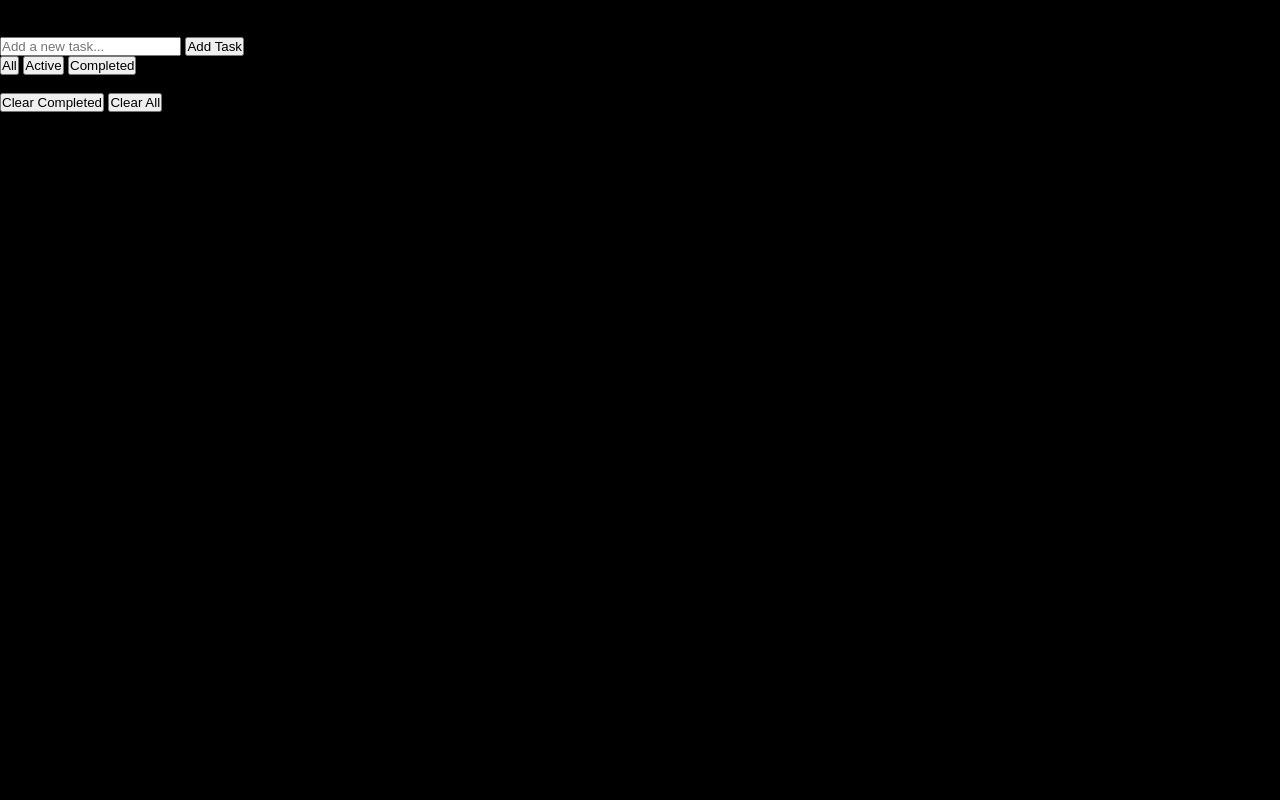
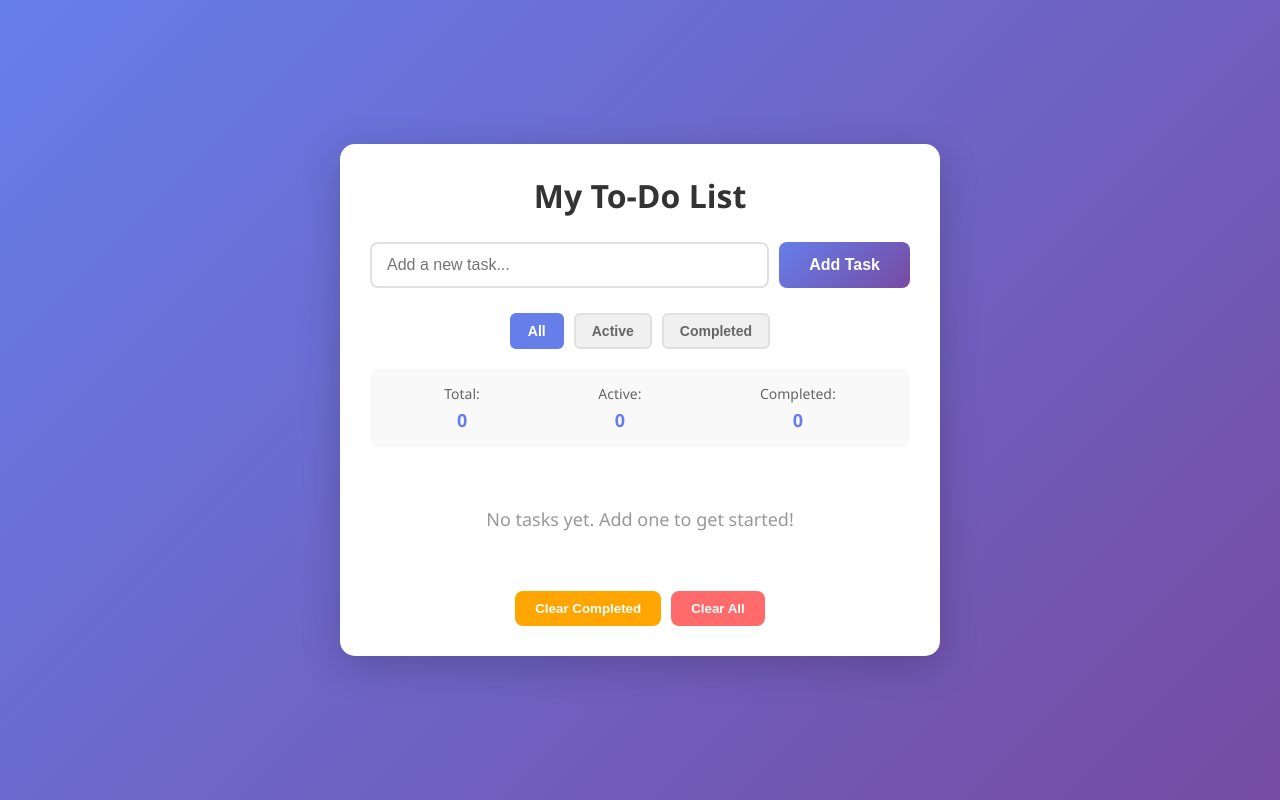
Before and after one commit to lecroissant00/minecraft, a plain HTML site: page todo-index.html in a window 1280 px wide. Drawn offline with Linux system fonts and the light colour scheme.

Commit message:
Fix CSS and JS file references in HTML

```diff
--- a/todo-index.html
+++ b/todo-index.html
@@ -4,7 +4,7 @@
     <meta charset="UTF-8">
     <meta name="viewport" content="width=device-width, initial-scale=1.0">
     <title>To-Do List App</title>
-    <link rel="stylesheet" href="style.css">
+    <link rel="stylesheet" href="todo-style.css">
 </head>
 <body>
     <div class="container">
@@ -42,6 +42,6 @@
         </div>
     </div>
 
-    <script src="script.js"></script>
+    <script src="todo-script.js"></script>
 </body>
 </html>
```
